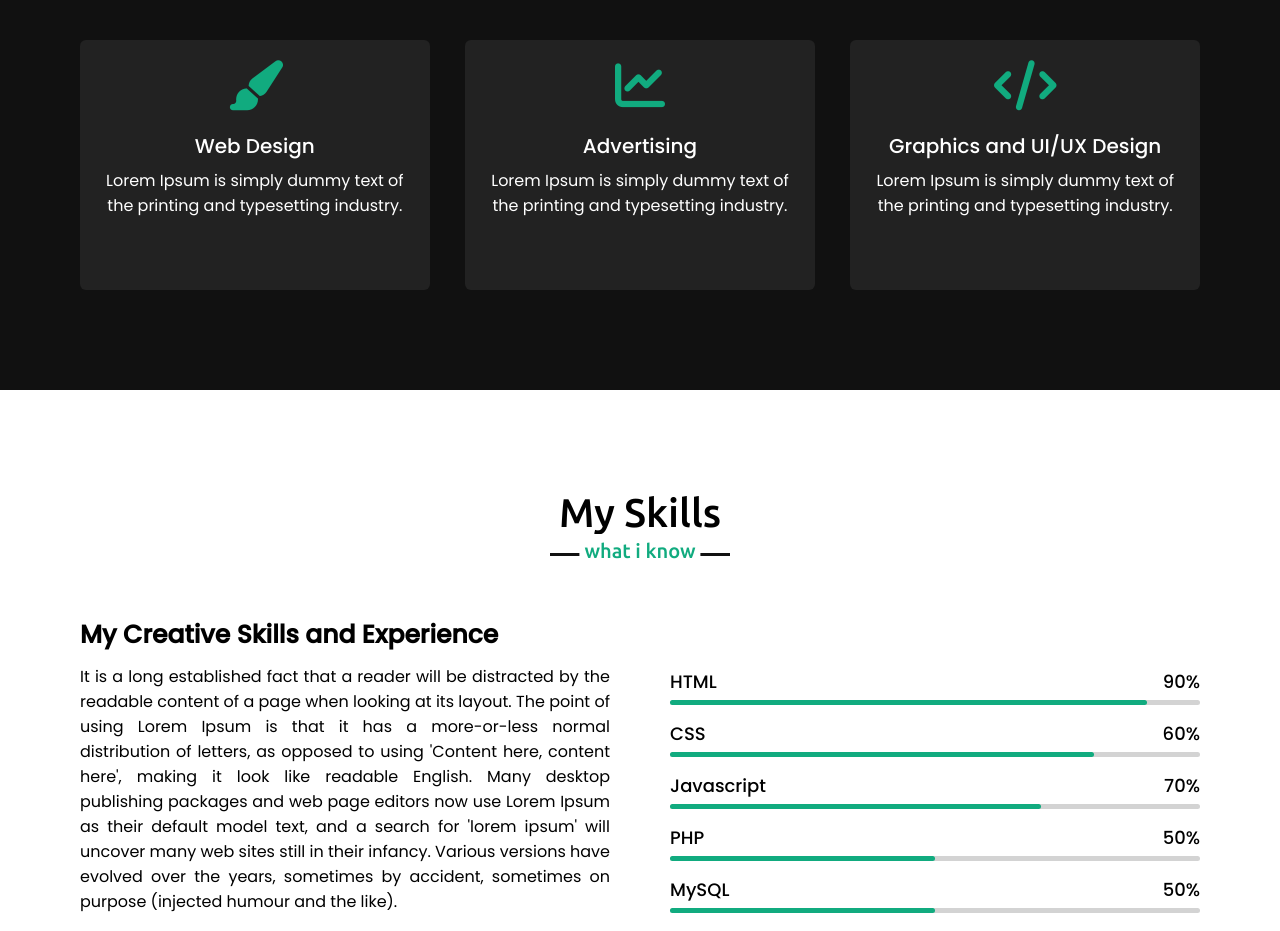
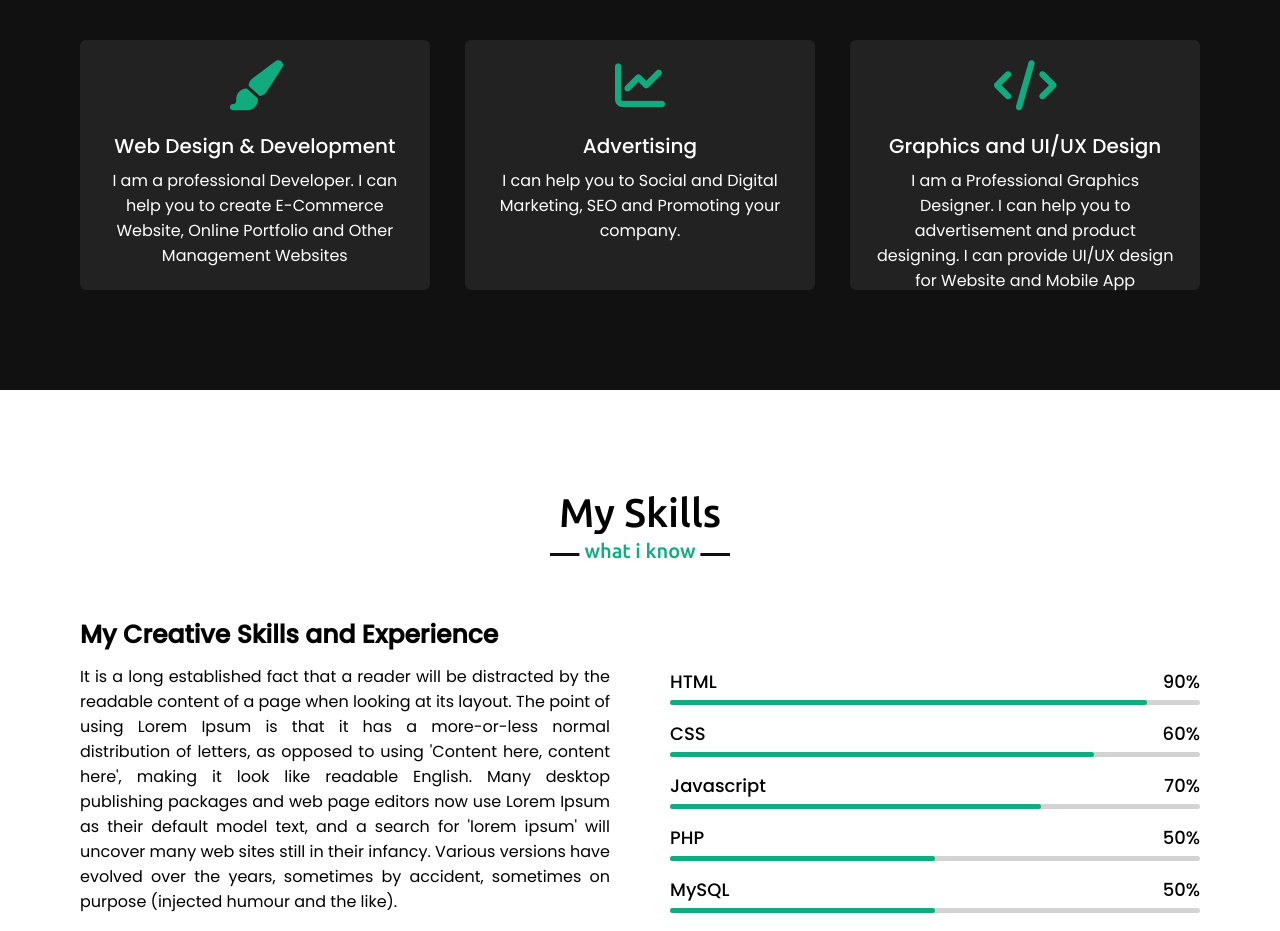
Before and after one commit to SHKShuvo/My_Portfolio, a plain HTML site: page index.html in a window 1280 px wide. Shown: the part 1620-2551 px from the top of the page. Drawn offline with nearby package versions, Linux system fonts and the light colour scheme.

Commit message:
Update index.html

```diff
--- a/index.html
+++ b/index.html
@@ -88,8 +88,8 @@
                 <div class="card">
                     <div class="box">
                         <i class="fas fa-paint-brush"></i>
-                        <div class="text">Web Design</div>
-                        <p>Lorem Ipsum is simply dummy text of the printing and typesetting industry.</p>
+                        <div class="text">Web Design & Development</div>
+                        <p>I am a professional Developer. I can help you to create E-Commerce Website, Online Portfolio and Other Management Websites</p>
                     </div>
                 </div>
 
@@ -97,7 +97,7 @@
                     <div class="box">
                         <i class="fas fa-chart-line"></i>
                         <div class="text">Advertising</div>
-                        <p>Lorem Ipsum is simply dummy text of the printing and typesetting industry.</p>
+                        <p>I can help you to Social and Digital Marketing, SEO and Promoting your company.</p>
                     </div>
                 </div>
 
@@ -105,7 +105,7 @@
                     <div class="box">
                         <i class="fas fa-code"></i>
                         <div class="text">Graphics and UI/UX Design</div>
-                        <p>Lorem Ipsum is simply dummy text of the printing and typesetting industry.</p>
+                        <p>I am a Professional Graphics Designer. I can help you to advertisement and product designing. I can provide UI/UX design for Website and Mobile App</p>
                     </div>
                 </div>
 
```
